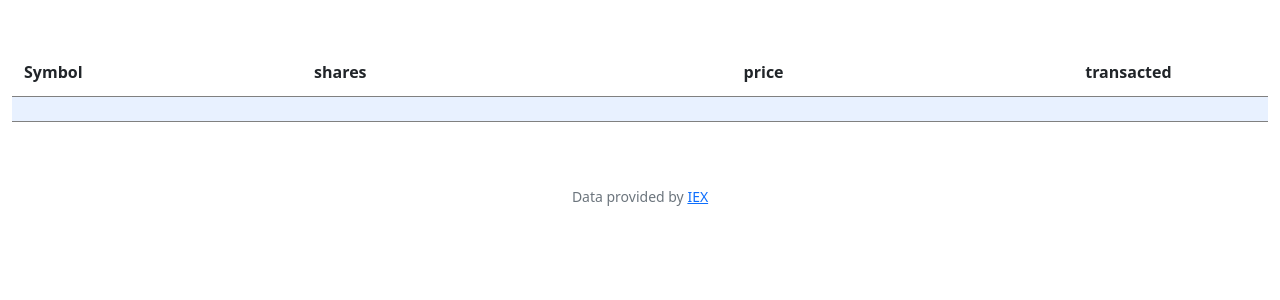
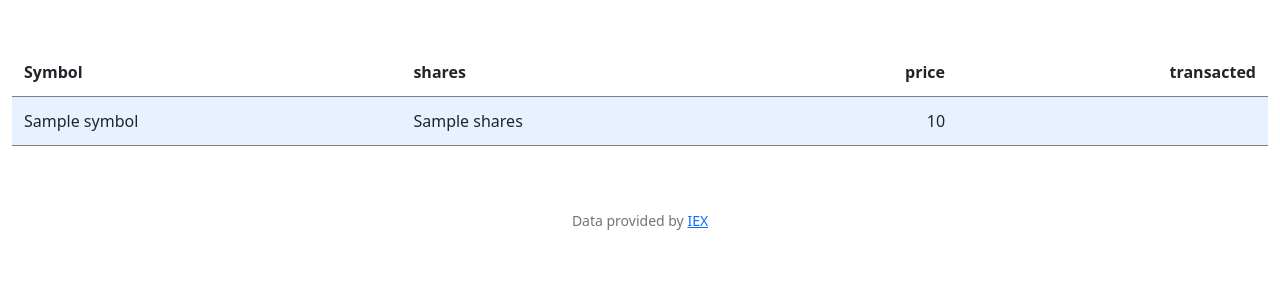
Before and after one commit to lolocompa/cs50x, a Flask app: template finance/templates/history.html in a window 1280 px wide. Shown: the part 76-376 px from the top of the page. Run offline with Flask 3, Linux system fonts and the light colour scheme; the template is opened without the code that fills it: most values are stand-ins (such as "Sample title", 1, 10 or a date in 2020); lists and menus that the app fills with data are empty; some libraries are stand-ins or nearby versions.

Commit message:
Sat, Oct 28, 2023, 12:23 PM -03:00

```diff
--- a/finance/app.py
+++ b/finance/app.py
@@ -138,7 +138,12 @@ def buy():
 @login_required
 def history():
     """Show history of transactions"""
-    return render_template("history.html")
+
+    user_id = session["user_id"]
+
+    data = db.execute("SELECT symbol, shares, market_price, timestamp FROM purchases WHERE user_id = ? ", user_id)
+
+    return render_template("history.html", data=data)
 
 
 
--- a/finance/templates/history.html
+++ b/finance/templates/history.html
@@ -16,13 +16,14 @@
                 </tr>
             </thead>
             <tbody>
+                {% for dict in data %}
                 <tr>
-                    <td></td>
-                    <td></td>
-                    <td></td>
-                    <td></td>
-                    <td></td>
+                    <td class="text-start">{{ dict.symbol }}</td>
+                    <td class="text-start">{{ dict.shares }}</td>
+                    <td class="text-end">{{ dict.market_price }}</td>
+                    <td class="text-end"></td>
                 </tr>
+                {% endfor %}
             </tbody>
         </table>
     </div>
```
